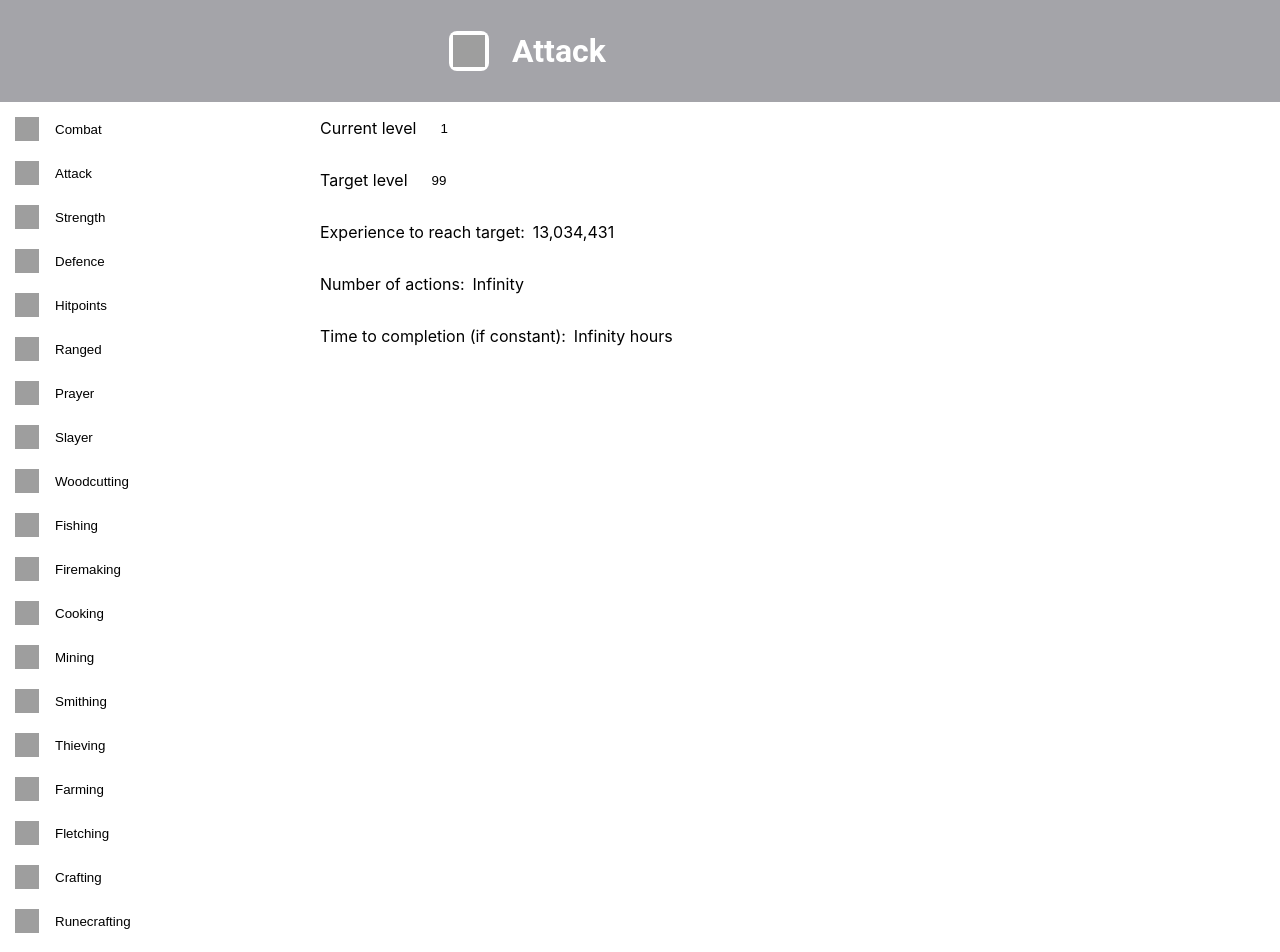
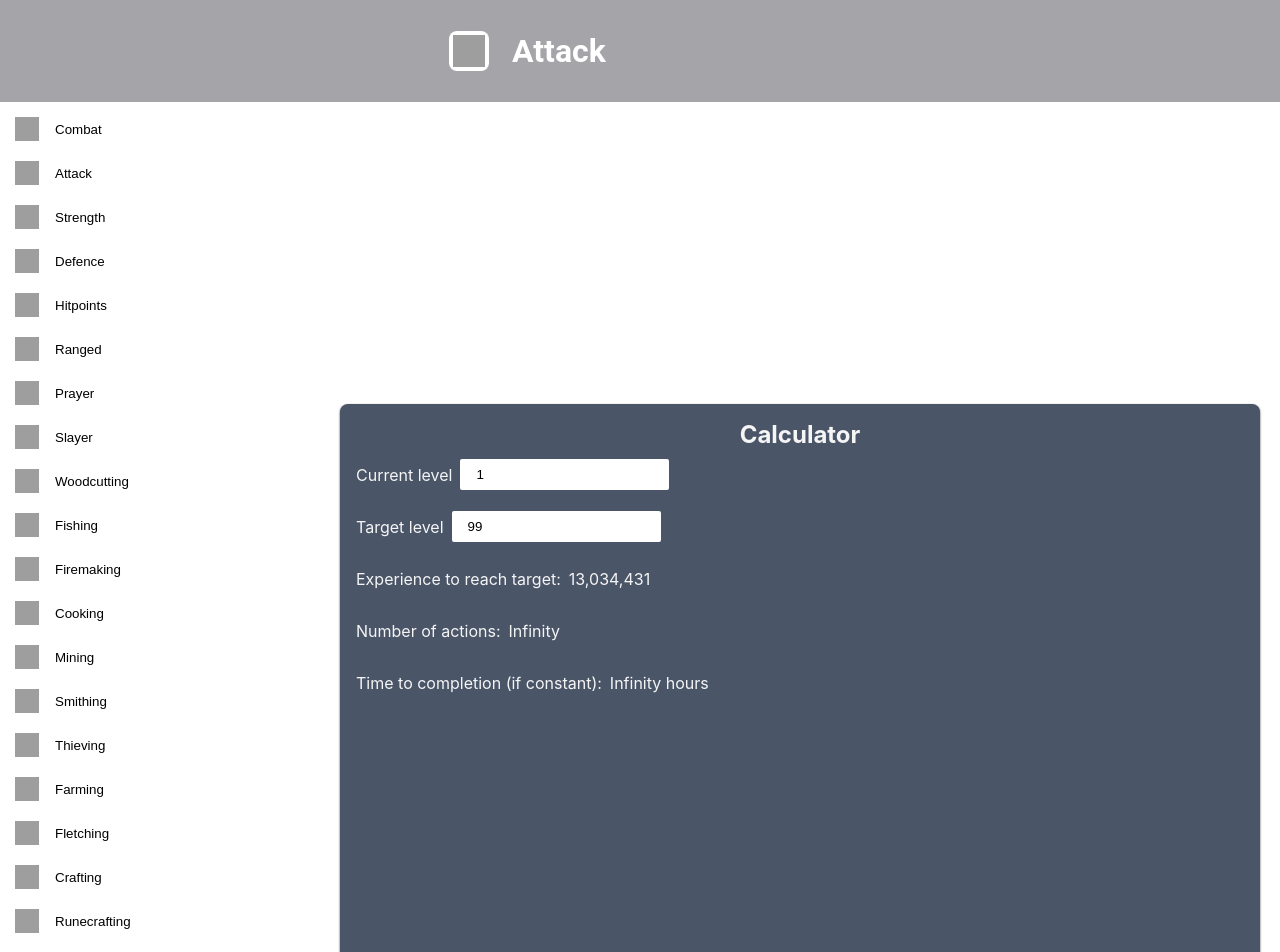
Before and after one commit to Paalar/melvor-calculator, a React (Create React App) app: page / in a window 1280 px wide. Shown: the top 952 px of the page. Built offline with nearby package versions, Linux system fonts and the light colour scheme; grey boxes are pictures that could not be loaded.

Commit message:
Split calc calculator and set default style

```diff
--- a/src/Page.tsx
+++ b/src/Page.tsx
@@ -9,6 +9,10 @@ interface Props {
 
 const Content = styled.section`
   grid-area: content;
+  display: grid;
+  grid-template-areas:
+   "top-left top-right"
+   "bottom bottom";
 `;
 const Page: React.FC<Props> = ({ pageName, children }) => {
   return (
--- /dev/null
+++ b/src/common/Card.ts
@@ -0,0 +1,14 @@
+import styled from "styled-components";
+
+export const Card = styled.article`
+  background-color: #4a5568;
+  color: #f5f5f5;
+  box-shadow: 0 1px 2px rgb(33 34 35/50%), 0 1px 2px rgb(26 26 27/50%);
+  border-radius: 0.5rem;
+  padding: 1rem;
+  margin: 1.25rem;
+
+  & > h2 {
+    margin: 0;
+  }
+`;
--- a/src/components/Calculator/ExperienceCalculator.tsx
+++ b/src/components/Calculator/ExperienceCalculator.tsx
@@ -8,11 +8,17 @@ import NumberInputField from "components/NumberInputField";
 import Row from "common/Row";
 import { getTimeText } from "utils/getTime";
 import { getCommaNumbers } from "utils/getCommaNumbers";
+import styled from "styled-components";
+import { Card } from "common/Card";
 
 type Props = {
   xpa: number;
   xps: number;
 };
+
+const CalculatorCard = styled(Card)`
+  grid-area: bottom;
+`;
 
 const ExperienceCalculator: FC<Props> = ({ xpa, xps }) => {
   const [currentLvl, setCurrentLvl] = useState<string>("1");
@@ -35,7 +41,8 @@ const ExperienceCalculator: FC<Props> = ({ xpa, xps }) => {
     }
   }, [currentLvl, targetLvl]);
   return (
-    <>
+    <CalculatorCard>
+      <h2>Calculator</h2>
       <Row>
         <p>Current level</p>
         <NumberInputField
@@ -78,7 +85,7 @@ const ExperienceCalculator: FC<Props> = ({ xpa, xps }) => {
             : null}
         </p>
       </Row>
-    </>
+    </CalculatorCard>
   );
 };
 
--- a/src/pages/Woodcutting/index.tsx
+++ b/src/pages/Woodcutting/index.tsx
@@ -2,34 +2,12 @@ import ExperienceCalculator from "components/Calculator/ExperienceCalculator";
 import QualityPicker from "components/QualityPicker";
 import { useState } from "react";
 import { Option } from "react-dropdown";
-import styled from "styled-components";
 import Row from "common/Row";
 import TreeTypePicker, { xpPerTreeType } from "./TreeTypePicker";
 import _ from "lodash";
+import { Card } from "common/Card";
 
-const Card = styled.article`
-  background-color: #4a5568;
-  color: #f5f5f5;
-  box-shadow: 0 1px 2px rgb(33 34 35/50%), 0 1px 2px rgb(26 26 27/50%);
-  border-radius: 0.5rem;
-  padding: 1rem;
-  margin: 1.25rem;
 
-  & > h2 {
-    margin: 0;
-  }
-`;
-
-const CalculatorCard = styled(Card)`
-  grid-area: bottom;
-`;
-
-const WoodcuttingPage = styled.div`
-  display: grid;
-  grid-template-areas:
-    "top-left top-right"
-    "bottom bottom";
-`;
 
 const Woodcutting: React.FC = () => {
   const [multitree, setMultitree] = useState<boolean>(false);
@@ -51,7 +29,7 @@ const Woodcutting: React.FC = () => {
   };
 
   return (
-    <WoodcuttingPage>
+    <>
       <Card>
         <h2>Extras</h2>
         <Row>
@@ -86,14 +64,11 @@ const Woodcutting: React.FC = () => {
           </Row>
         )}
       </Card>
-      <CalculatorCard>
-        <h2>Calculator</h2>
-        <ExperienceCalculator
-          xpa={xpPerTreeType[selectedTrees[0]]}
-          xps={_.sum(xps)}
-        />
-      </CalculatorCard>
-    </WoodcuttingPage>
+      <ExperienceCalculator
+        xpa={xpPerTreeType[selectedTrees[0]]}
+        xps={_.sum(xps)}
+      />
+    </>
   );
 };
 
```
